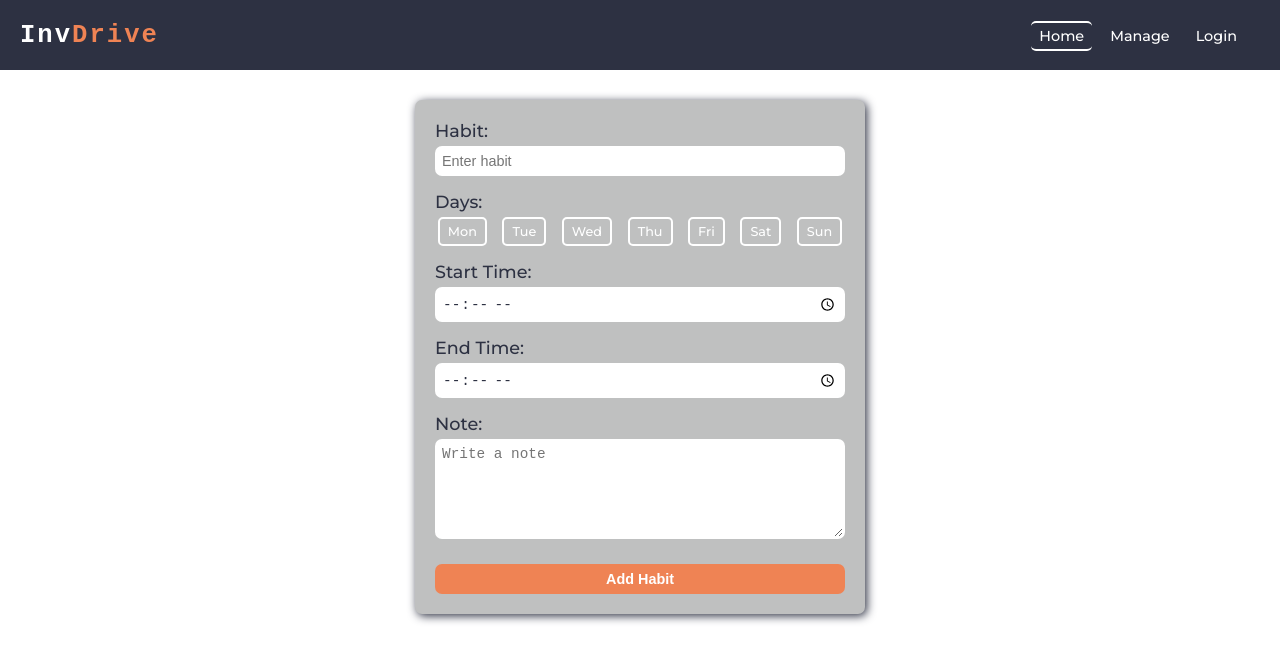
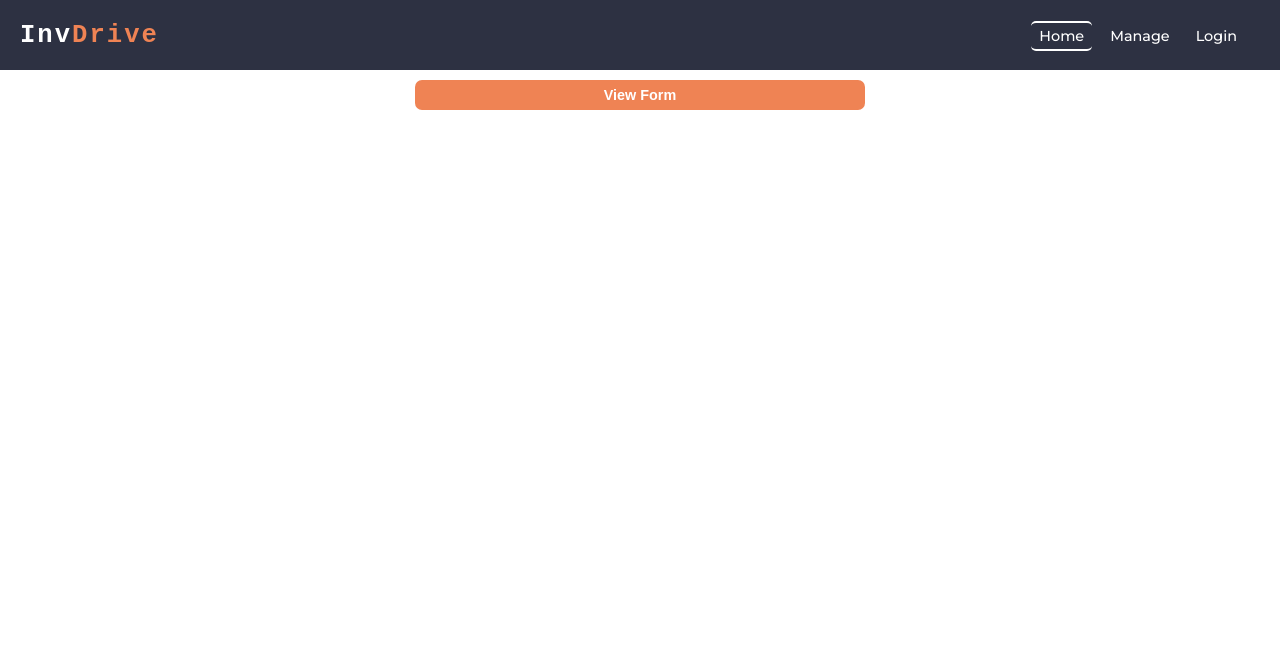
Before and after one commit to faruqonaayo/invdrive-app, a React (Vite) app: page / in a window 1280 px wide. Shown: the top 662 px of the page. Built offline with nearby package versions, Linux system fonts and the light colour scheme.

Commit message:
Improve the forms UI in the home and auth page. Added the view habit form button and its functionality

```diff
--- a/src/components/HabitForm/HabitForm.jsx
+++ b/src/components/HabitForm/HabitForm.jsx
@@ -8,7 +8,6 @@ import Button from "../Button/Button";
 import styles from "./HabitForm.module.css";
 import { useReducer } from "react";
 import Day from "../Day/Day";
-
 
 const initialState = {
   habit: "",
@@ -64,7 +63,6 @@ export default function HabitForm() {
   }
 
   return (
-    <Container>
     <Form className={styles.habitForm}>
       <Container className={styles.labelInput}>
         <Label labelText="Habit:" />
@@ -118,6 +116,5 @@ export default function HabitForm() {
       </Container>
       <Button buttonText="Add Habit" buttonType="submit" />
     </Form>
-    </Container>
   );
 }
--- a/src/components/HabitForm/HabitForm.module.css
+++ b/src/components/HabitForm/HabitForm.module.css
@@ -1,12 +1,10 @@
 .habitForm {
-  background-color: #BFC0C0;
-  width: 95%;
-  max-width: 450px;
+  background-color: #bfc0c0;
+  width: 90%;
   padding: 20px;
   margin: 20px auto;
   border-radius: 7px;
   box-shadow: 2px 2px 10px #2d3142;
-
 }
 
 .labelInput {
@@ -36,7 +34,7 @@
   transition: all 0.3s ease-in-out;
 }
 
-.labelInput textarea{
+.labelInput textarea {
   height: 100px;
   resize: vertical;
 }
@@ -99,3 +97,10 @@
   border: 2px solid #ef8354;
   background-color: #cbd3e2;
 }
+
+
+@media (min-width: 768px) {
+  .habitForm{
+    width: 450px;
+  }
+}
--- a/src/pages/Auth/Auth.module.css
+++ b/src/pages/Auth/Auth.module.css
@@ -10,8 +10,7 @@
 
 .authForm {
   background-color: #bfc0c0;
-  width: 95%;
-  max-width: 450px;
+  width: 90%;
   padding: 20px;
   margin: 20px auto;
   border-radius: 7px;
@@ -85,3 +84,9 @@
 .switchForm:hover {
   color: #ef8354;
 }
+
+@media (min-width: 768px) {
+  .authForm {
+    width: 450px;
+  }
+}
--- a/src/pages/Home/Home.jsx
+++ b/src/pages/Home/Home.jsx
@@ -1,9 +1,21 @@
+import { useState } from "react";
+import Button from "../../components/Button/Button";
 import HabitForm from "../../components/HabitForm/HabitForm";
 import styles from "./Home.module.css";
 export default function Home() {
+  const [viewForm, setViewForm] = useState(false);
+
+  function handleViewForm() {
+    setViewForm(!viewForm);
+  }
   return (
     <div className={styles.home}>
-      <HabitForm />
+      <Button
+        buttonText="View Form"
+        className={styles.addBtn}
+        onClickFunction={handleViewForm}
+      />
+      {viewForm && <HabitForm />}
     </div>
   );
 }
--- a/src/pages/Home/Home.module.css
+++ b/src/pages/Home/Home.module.css
@@ -1,3 +1,31 @@
-.home{
-    padding: 10px 20px;
+.home {
+    width: 100%;
+  padding: 10px 20px;
+  display: flex;flex-direction: column;
+  align-items: center;
 }
+
+.addBtn {
+  width: 90%;
+  padding: 7px 10px;
+  border: none;
+  border-radius: 7px;
+  font-size: 0.9rem;
+  font-weight: 550;
+  color: #ffffff;
+  background-color: #ef8354;
+  cursor: pointer;
+  margin-top: 20px auto;
+  transition: all 0.3s ease-in-out;
+}
+
+.addBtn:hover {
+  background-color: #2d3142;
+  color: #ef8354;
+}
+
+@media (min-width: 768px) {
+  .addBtn{
+    width: 450px;
+  }
+}
```
Lines whose indentation alone changed are shown as unchanged.
